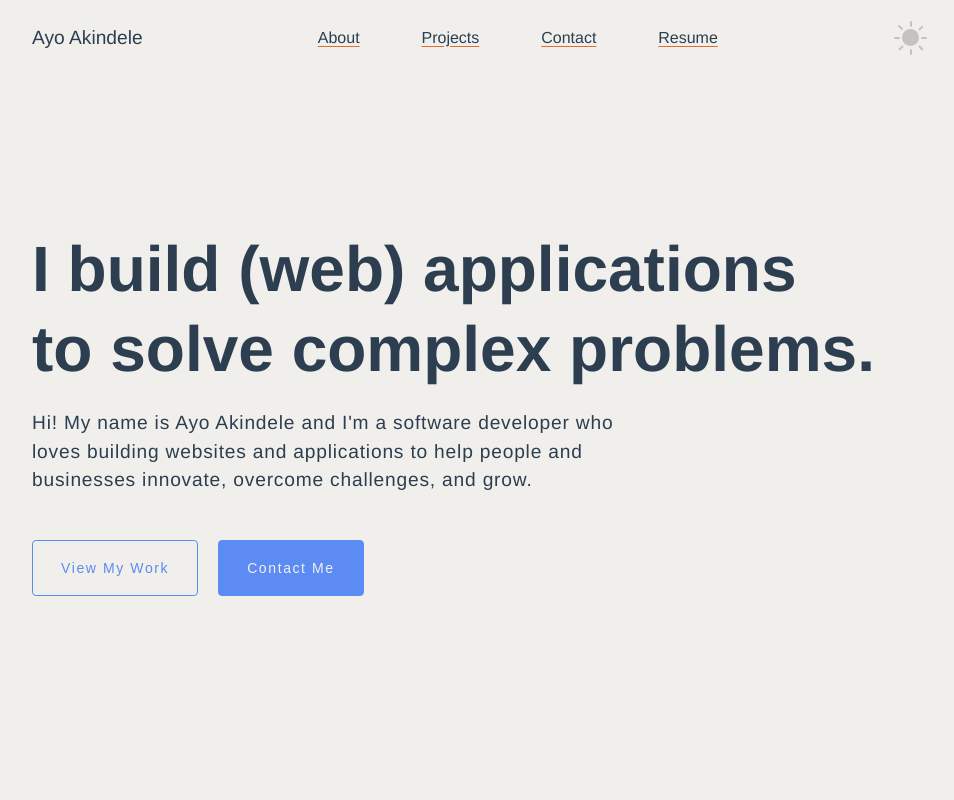
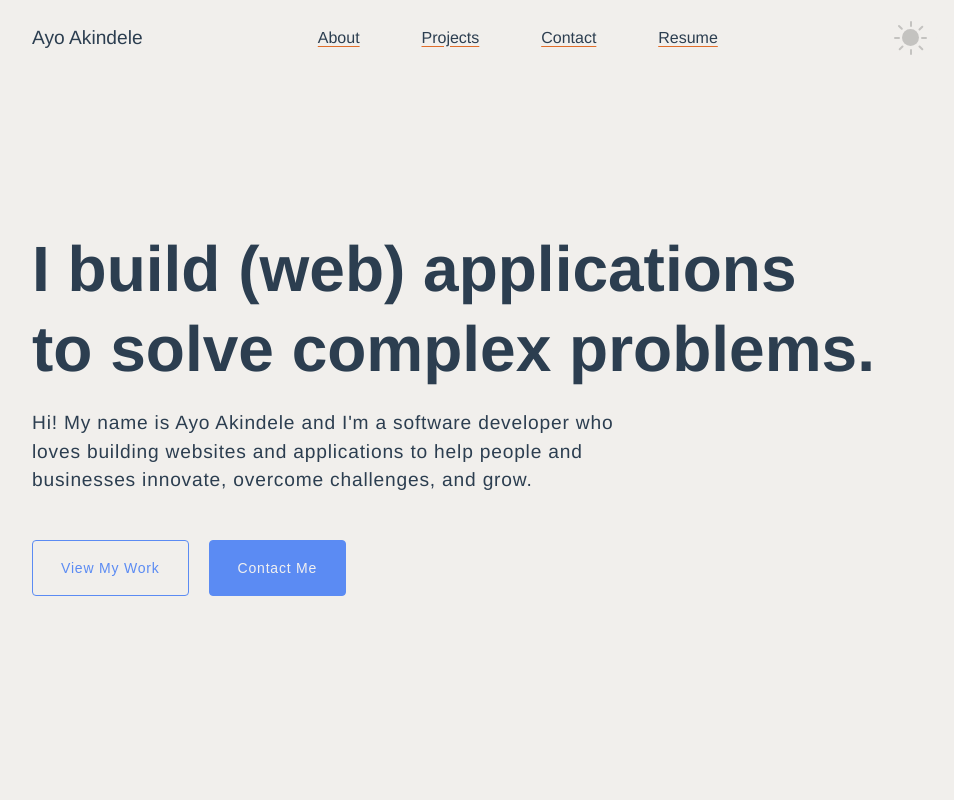
Before and after one commit to aakindel/portfolio, a Vue app: page / in a window 1280 px wide. Shown: the top 800 px of the page, without its empty margins (160-1114 px from the left). Built offline with nearby package versions, Linux system fonts and the light colour scheme.

Commit message:
updated global button letter spacing

```diff
--- a/src/assets/_global.scss
+++ b/src/assets/_global.scss
@@ -133,7 +133,7 @@ button {
   padding: 1.25rem 1.75rem;
   font-size: 14px;
   line-height: 1;
-  letter-spacing: 0.1rem;
+  letter-spacing: 0.05rem;
   text-decoration: none;
   cursor: pointer;
   margin: 45px 0;
```
